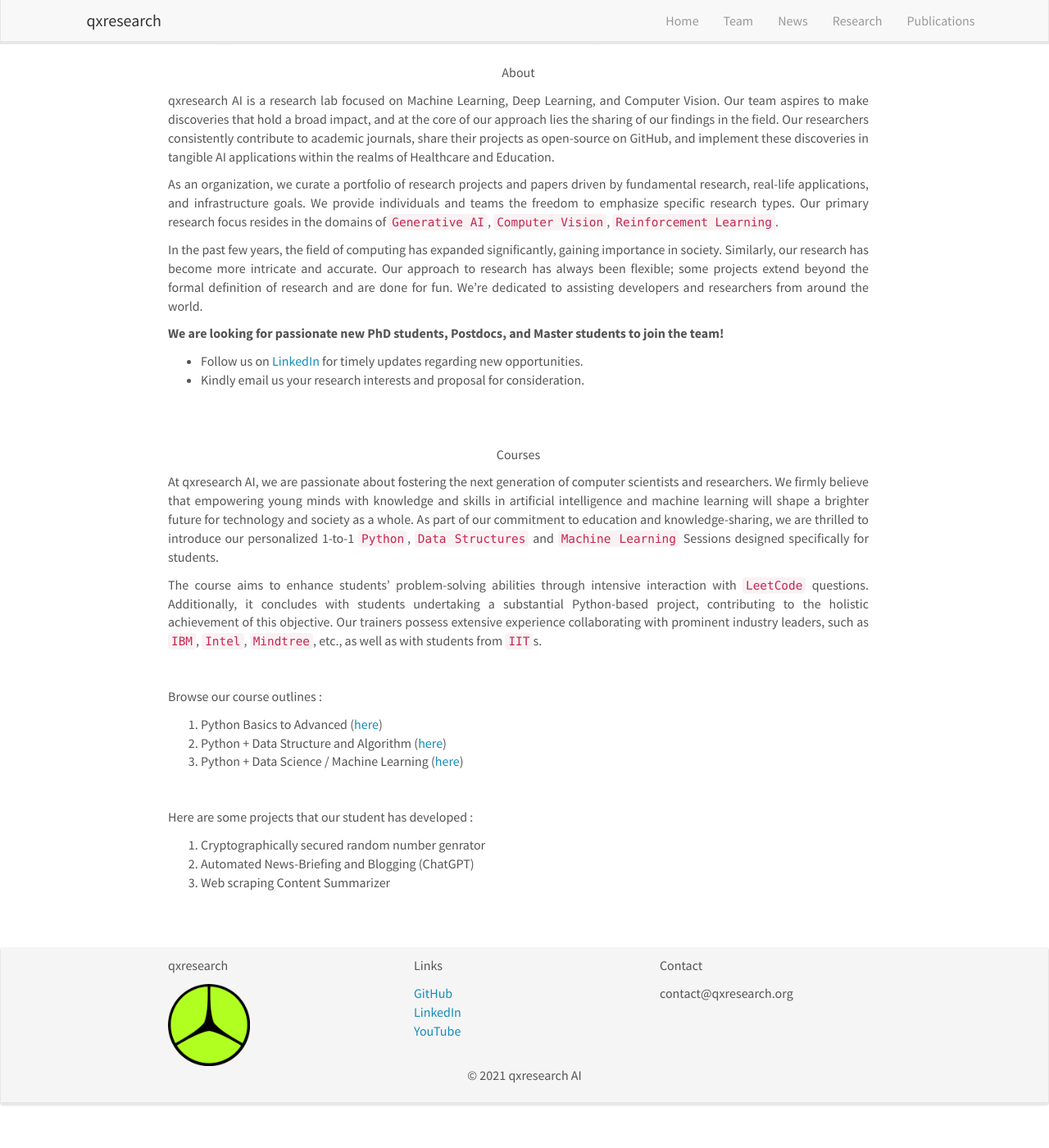
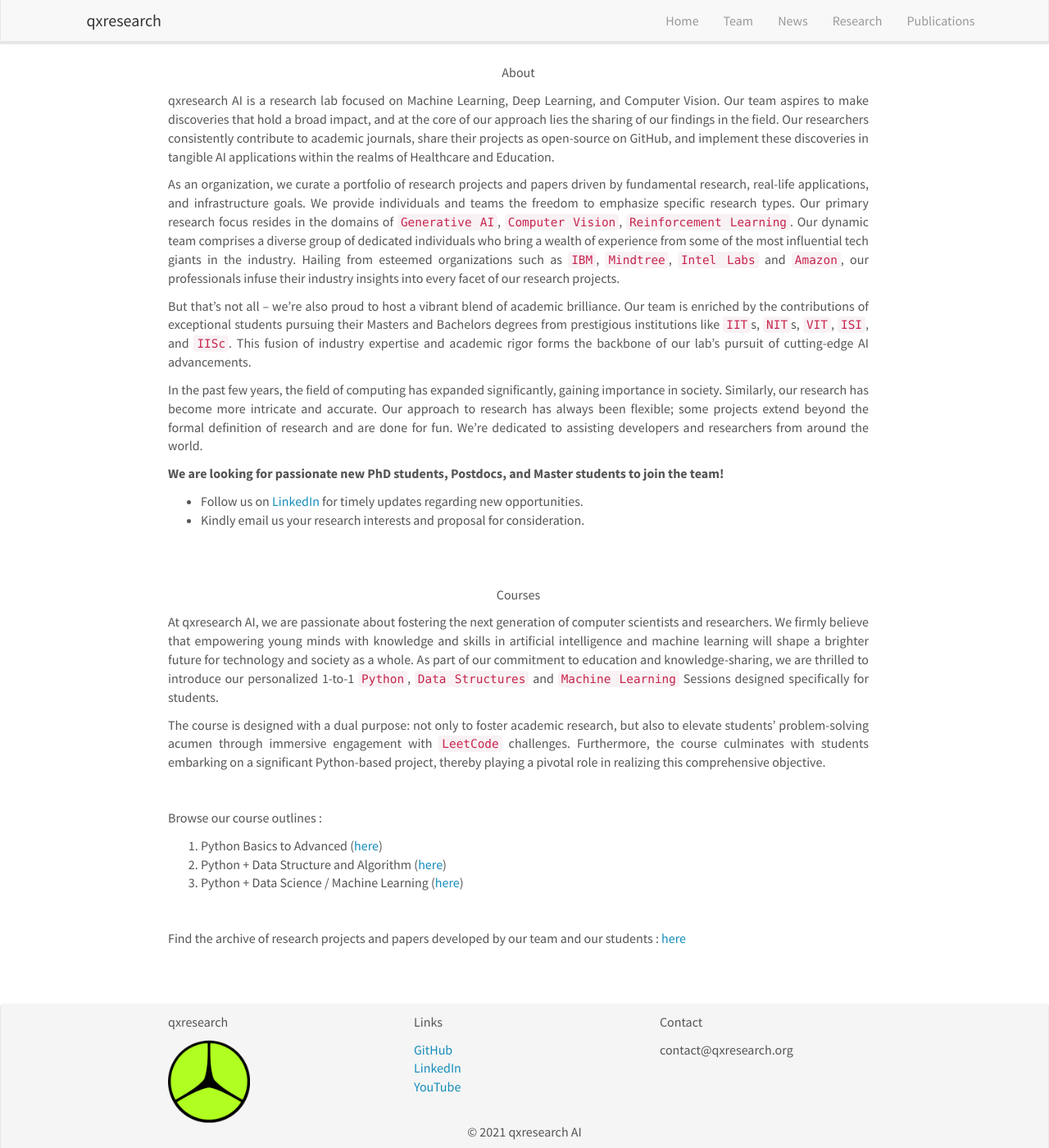
Before and after one commit to qxresearch/qxresearch.github.io, a Jekyll site: the page built from _pages/home.md, in a window 1280 px wide and 1400 px high, scrolled down 389 px. Shown: the whole window at 82% size. Built offline with Jekyll 4.4.1, drawn with Linux system fonts in a browser that asks for light colours; nearby versions of some CDN libraries; before the commit the page ends 1759 px from its top, so only the background shows below that.

Commit message:
Update home.md

```diff
--- a/_pages/home.md
+++ b/_pages/home.md
@@ -12,7 +12,9 @@ permalink: /
 
 qxresearch AI is a research lab focused on Machine Learning, Deep Learning, and Computer Vision. Our team aspires to make discoveries that hold a broad impact, and at the core of our approach lies the sharing of our findings in the field. Our researchers consistently contribute to academic journals, share their projects as open-source on GitHub, and implement these discoveries in tangible AI applications within the realms of Healthcare and Education.
 
-As an organization, we curate a portfolio of research projects and papers driven by fundamental research, real-life applications, and infrastructure goals. We provide individuals and teams the freedom to emphasize specific research types. Our primary research focus resides in the domains of `Generative AI`, `Computer Vision`, `Reinforcement Learning`.
+As an organization, we curate a portfolio of research projects and papers driven by fundamental research, real-life applications, and infrastructure goals. We provide individuals and teams the freedom to emphasize specific research types. Our primary research focus resides in the domains of `Generative AI`, `Computer Vision`, `Reinforcement Learning`. Our dynamic team comprises a diverse group of dedicated individuals who bring a wealth of experience from some of the most influential tech giants in the industry. Hailing from esteemed organizations such as `IBM`, `Mindtree`, `Intel Labs` and `Amazon`, our professionals infuse their industry insights into every facet of our research projects.
+
+But that's not all – we're also proud to host a vibrant blend of academic brilliance. Our team is enriched by the contributions of exceptional students pursuing their Masters and Bachelors degrees from prestigious institutions like `IIT`s, `NIT`s, `VIT`, `ISI`, and `IISc`. This fusion of industry expertise and academic rigor forms the backbone of our lab's pursuit of cutting-edge AI advancements.
 
 In the past few years, the field of computing has expanded significantly, gaining importance in society. Similarly, our research has become more intricate and accurate. Our approach to research has always been flexible; some projects extend beyond the formal definition of research and are done for fun. We're dedicated to assisting developers and researchers from around the world.
 
@@ -32,7 +34,7 @@ In the past few years, the field of computing has expanded significantly, gainin
 
 At qxresearch AI, we are passionate about fostering the next generation of computer scientists and researchers. We firmly believe that empowering young minds with knowledge and skills in artificial intelligence and machine learning will shape a brighter future for technology and society as a whole. As part of our commitment to education and knowledge-sharing, we are thrilled to introduce our personalized 1-to-1 `Python`, `Data Structures` and `Machine Learning` Sessions designed specifically for students.
 
-The course aims to enhance students' problem-solving abilities through intensive interaction with `LeetCode` questions. Additionally, it concludes with students undertaking a substantial Python-based project, contributing to the holistic achievement of this objective. Our trainers possess extensive experience collaborating with prominent industry leaders, such as `IBM`, `Intel`, `Mindtree`, etc., as well as with students from `IIT`s.
+The course is designed with a dual purpose: not only to foster academic research, but also to elevate students' problem-solving acumen through immersive engagement with `LeetCode` challenges. Furthermore, the course culminates with students embarking on a significant Python-based project, thereby playing a pivotal role in realizing this comprehensive objective.
 
 <br>
 
@@ -43,11 +45,7 @@ Browse our course outlines :
 
 <br>
 
-Here are some projects that our student has developed :
-
-1. Cryptographically secured random number genrator
-2. Automated News-Briefing and Blogging (ChatGPT)
-3. Web scraping Content Summarizer
+Find the archive of research projects and papers developed by our team and our students : [here]()
 
 <br>
 <br>
```
